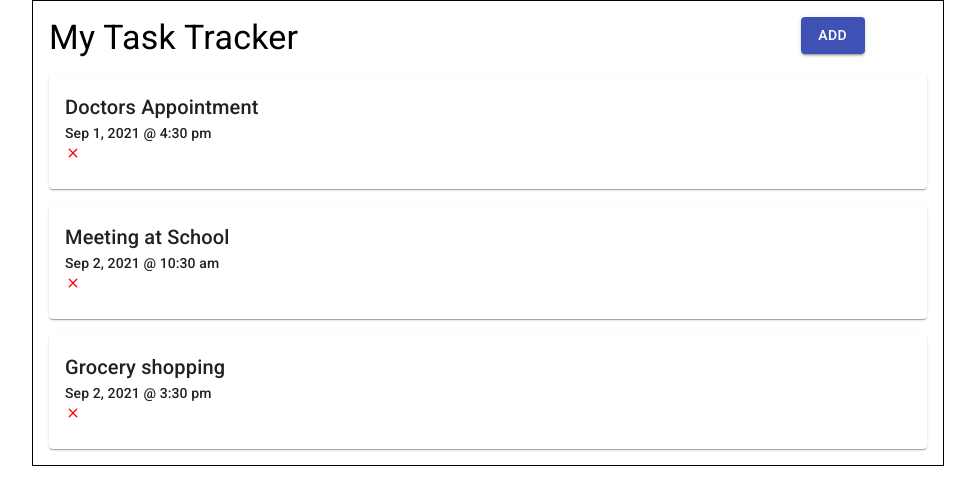
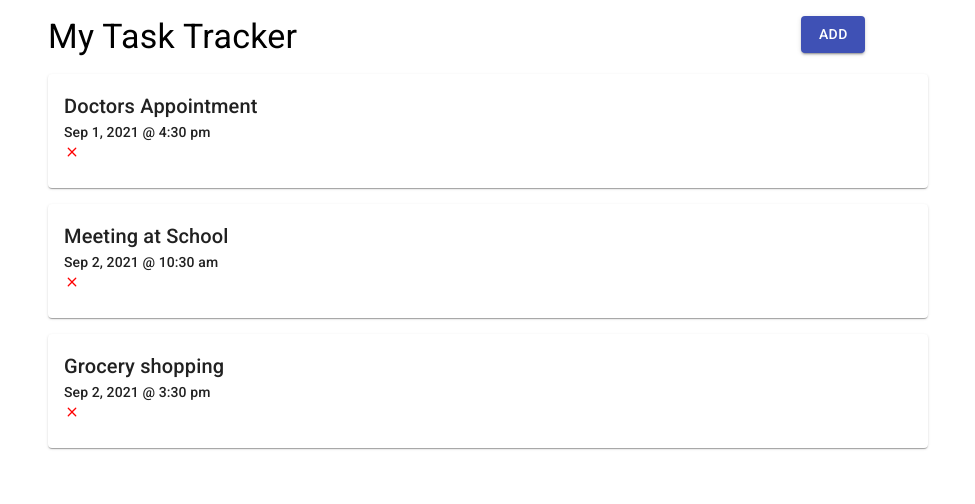
Before and after one commit to ahdeshmukh/traversy_media_react_crash_course, a React (Create React App) app: page / in a window 1280 px wide. Shown: the top 504 px of the page, without its empty margins (152-1127 px from the left). Built offline with nearby package versions, Linux system fonts and the light colour scheme.

Commit message:
removing border

```diff
--- a/src/App.js
+++ b/src/App.js
@@ -13,7 +13,7 @@ const App = () => {
 
   return (
     <Container maxWidth="md">
-      <Box p={2} border={1}>
+      <Box p={2}>
         <Header title="My Task Tracker" />
         <Tasks tasks={tasks} />
       </Box>
```
